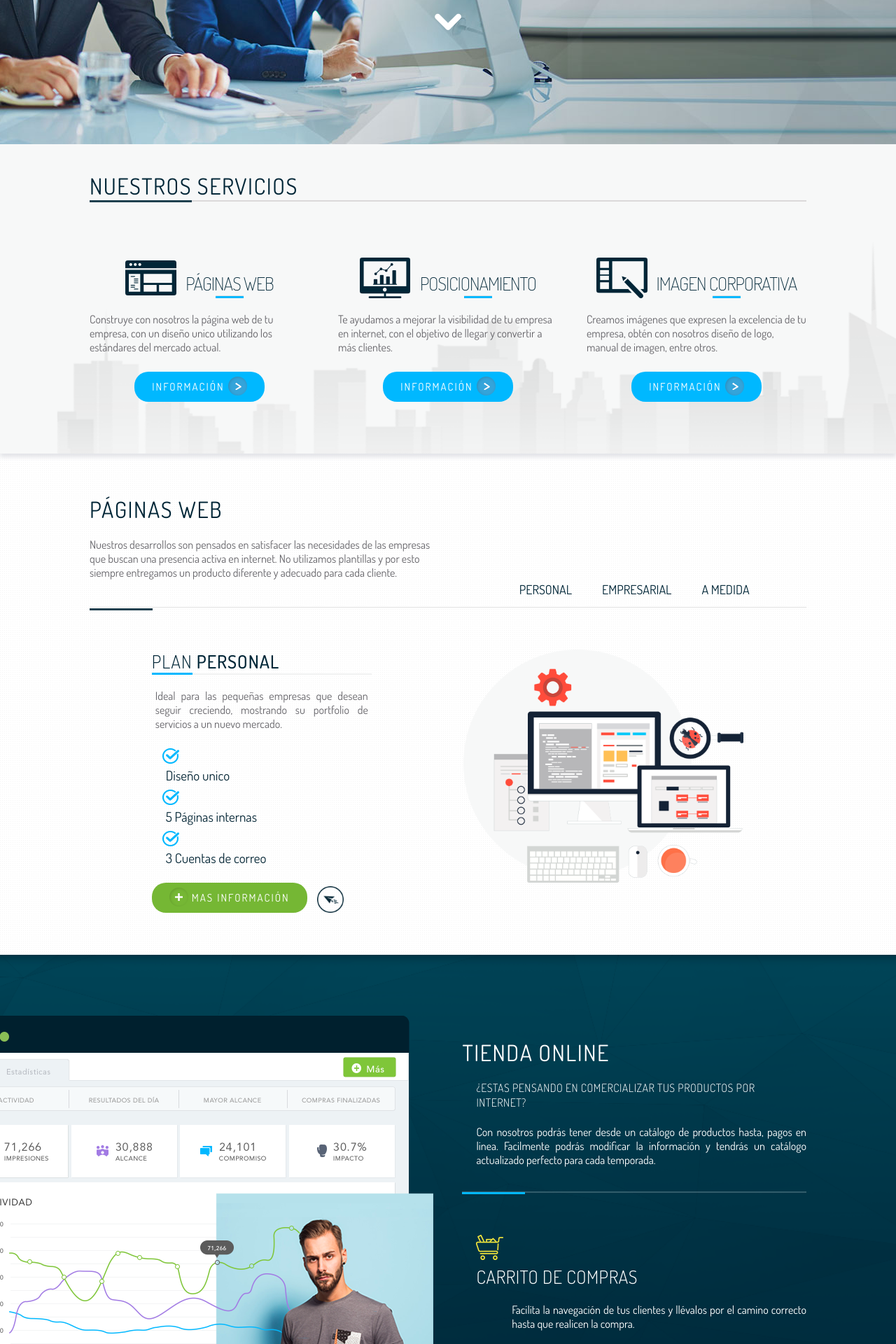
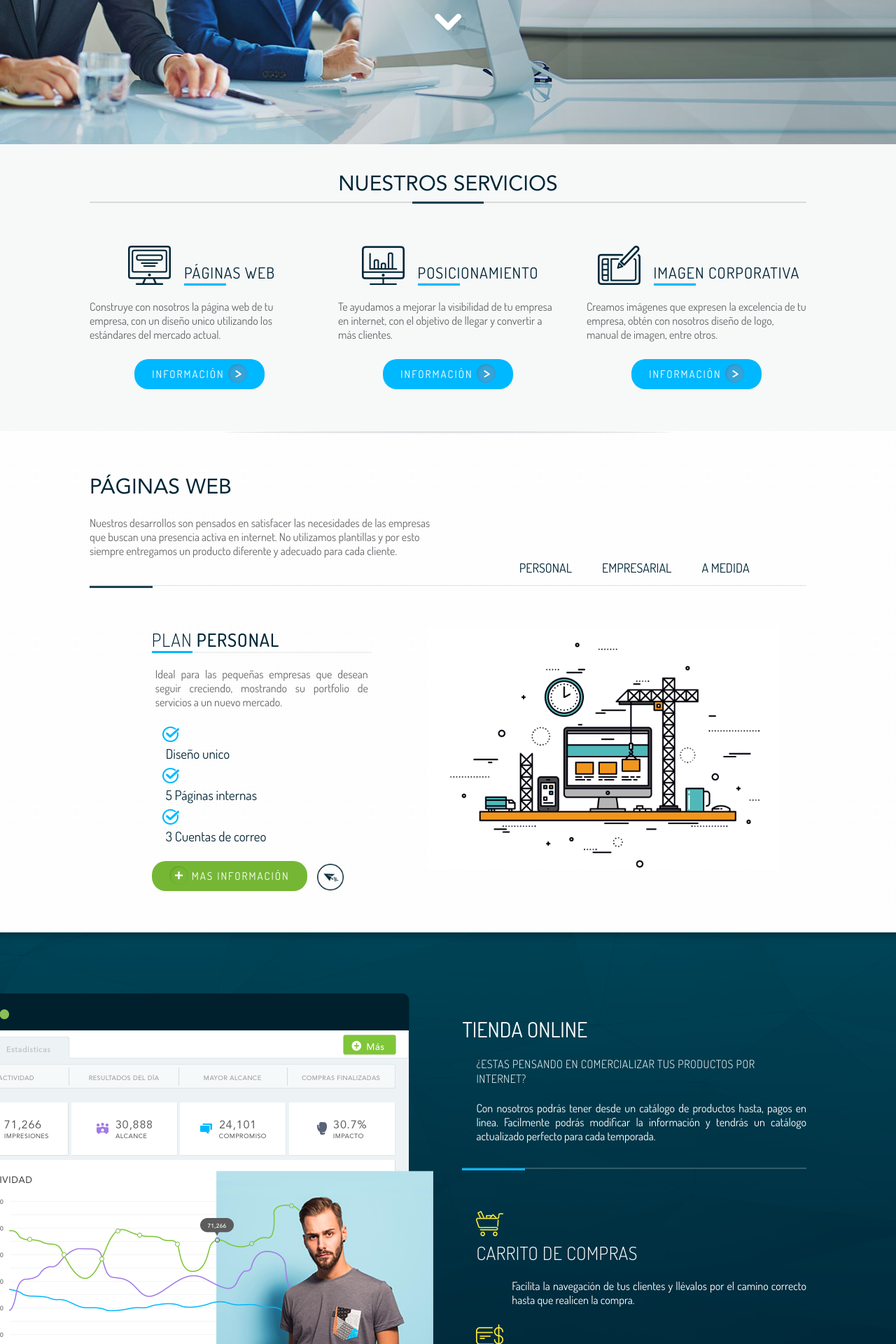
Before and after one commit to gydoar/suwwweb-v2, a PHP site: page / in a window 1280 px wide. Shown: the part 420-2340 px from the top of the page at 70% size. Run offline with PHP 8.4, Linux system fonts and the light colour scheme; data that the repository does not hold is empty; some libraries are stand-ins or nearby versions.

Commit message:
ajustando cambios de camilo

```diff
--- a/assets/css/all-css.css
+++ b/assets/css/all-css.css
@@ -1,3 +1,5 @@
+@import url("../fonts/AvenirLTStd-Roman/styles.css");
+
 @import url("normalize.css");
 @import url("skeleton.css");
 @import url("owl.carousel.css");
--- a/assets/css/skeleton.css
+++ b/assets/css/skeleton.css
@@ -136,7 +136,7 @@ h1, h2, h3, h4, h5, h6 {
   margin-bottom: 2rem;
   font-weight: 300; }
 h1 { font-size: 4.0rem; line-height: 1.2;  letter-spacing: -.1rem;}
-h2 { font-size: 3.6rem; line-height: 1.25; letter-spacing: -.1rem; }
+h2 { font-size: 3.0rem; line-height: 1.25; letter-spacing: -.1rem; }
 h3 { font-size: 3.0rem; line-height: 1.3;  letter-spacing: -.1rem; }
 h4 { font-size: 2.4rem; line-height: 1.35; letter-spacing: -.08rem; }
 h5 { font-size: 1.8rem; line-height: 1.5;  letter-spacing: -.05rem; }
@@ -145,7 +145,7 @@ h6 { font-size: 1.5rem; line-height: 1.6;  letter-spacing: 0; }
 /* Larger than phablet */
 @media (min-width: 550px) {
   h1 { font-size: 4.0rem; }
-  h2 { font-size: 3.2rem;font-weight: 400;letter-spacing: 1.5px; }
+  h2 { font-size: 3.0rem;font-weight: 400;letter-spacing: 0px; }
   h3 { font-size: 2.6rem; }
   h4 { font-size: 2.0rem; }
   h5 { font-size: 1.4rem; }
--- a/assets/css/style.css
+++ b/assets/css/style.css
@@ -185,29 +185,31 @@ a.button-azul-oscuro{
 .hacemos{
 	padding: 40px 0px;
 	background-color: #f7f8f8;
-	background-image: url(../images/bg-city.png);
 	background-repeat: no-repeat;
-	min-height: 362px;
-	background-attachment: relative;
-	position: center center;
-	width: 100%;
-	background-size: 100%;
-		-webkit-background-size: 100%;
-		-o-background-size: 100%;
-		-moz-background-size: 100%;
-	background-size: cover;
-	box-shadow: 0px 5px 6px #e3e4e8;
+	min-height: 330px;
 }
 .hacemos h2{
+	font-family: 'AvenirLTStd-Roman';
+	text-align: center;
+	margin-bottom: 0px;
+}
+.line-nuestros-servicios{
 	border-bottom: 2px solid #dbd9da;
+	margin: 0px;
 }
-.hacemos h2 span{
+.line-nuestros-servicios hr{
 	border-bottom: 3px solid #1f404f;
+	margin: 0 auto;
+	text-align: center;
+	max-width: 10%;
+	top: 3px;
+	position: relative;
 }
 .cajas{
 	padding: 60px 0px 0px 0px;
 }
 .cajas h3{
+
 	margin-bottom: 0px;
 	text-align: left;
 }
@@ -215,14 +217,19 @@ a.button-azul-oscuro{
 	text-align: center;
 }
 .hacemos__cajas h3{
-	font-weight: 200;
+
+	font-weight: 400;
+	letter-spacing: 1px;
+	font-size: 22px;
 }
 .hacemos__cajas hr{
 	margin-top: 0px;
 	margin-bottom: 0px;
 	border-bottom: 3px solid #00b8ff;
-	width: 40px;
+	width: 60px;
 	text-align: left !important;
+	margin-right: 0px;
+	margin-left: 0px;
 }
 .hacemos__cajas p{
 	margin-top: 20px;
@@ -240,7 +247,9 @@ a.button-azul-oscuro{
 .home__paginas__web{
 	padding: 60px 0px;
 }
-
+.home__paginas__web h2{
+	font-family: 'AvenirLTStd-Roman';
+}
 /* Scroll down */
 @-moz-keyframes bounce {
 		  0%, 20%, 50%, 80%, 100% {
--- a/index.php
+++ b/index.php
@@ -21,8 +21,8 @@
   <!-- Lo que hacemos -->
   <div class="hacemos">
     <div class="container">
-      <h2><span>NUESTROS</span> SERVICIOS</h2>
-
+      <h2>NUESTROS SERVICIOS</h2>
+        <div class="line-nuestros-servicios"><hr></div>
         <div class="row cajas">
           <div class="four columns hacemos__cajas">
             <img width="73px" src="assets/images/icons/icon-paginas-web.png" alt="">
@@ -45,7 +45,7 @@
         </div>
     </div>
   </div>
-
+  <div class="line__divisor"></div>
   <!-- Páginas web -->
   <div class="home__paginas__web" id="paginas-web">
     <div class="container">
@@ -85,7 +85,7 @@
             </div>
 
             <div class="seven columns center">
-              <img width="400px" src="assets/images/empresarial.png" alt="">
+              <img width="500px" src="assets/images/personal.png" alt="">
             </div>
           </div>
 
```
Also changed, not shown: assets/fonts/AvenirLTStd-Roman/AvenirLTStd-Roman.otf (renamed from assets/AvenirLTStd-Roman/AvenirLTStd-Roman.otf), assets/fonts/AvenirLTStd-Roman/AvenirLTStd-Roman.svg (renamed from assets/AvenirLTStd-Roman/AvenirLTStd-Roman.svg), assets/fonts/AvenirLTStd-Roman/AvenirLTStd-Roman.ttf (renamed from assets/AvenirLTStd-Roman/AvenirLTStd-Roman.ttf), assets/fonts/AvenirLTStd-Roman/AvenirLTStd-Roman.woff (renamed from assets/AvenirLTStd-Roman/AvenirLTStd-Roman.woff), assets/fonts/AvenirLTStd-Roman/preview.html (renamed from assets/AvenirLTStd-Roman/preview.html), assets/fonts/AvenirLTStd-Roman/styles.css (renamed from assets/AvenirLTStd-Roman/styles.css), assets/images/empresarial.png, assets/images/icons/icon-imagen.png, assets/images/icons/icon-paginas-web.png, assets/images/icons/icon-posicionamiento.png, assets/images/personal.png (added), 2 other files.
